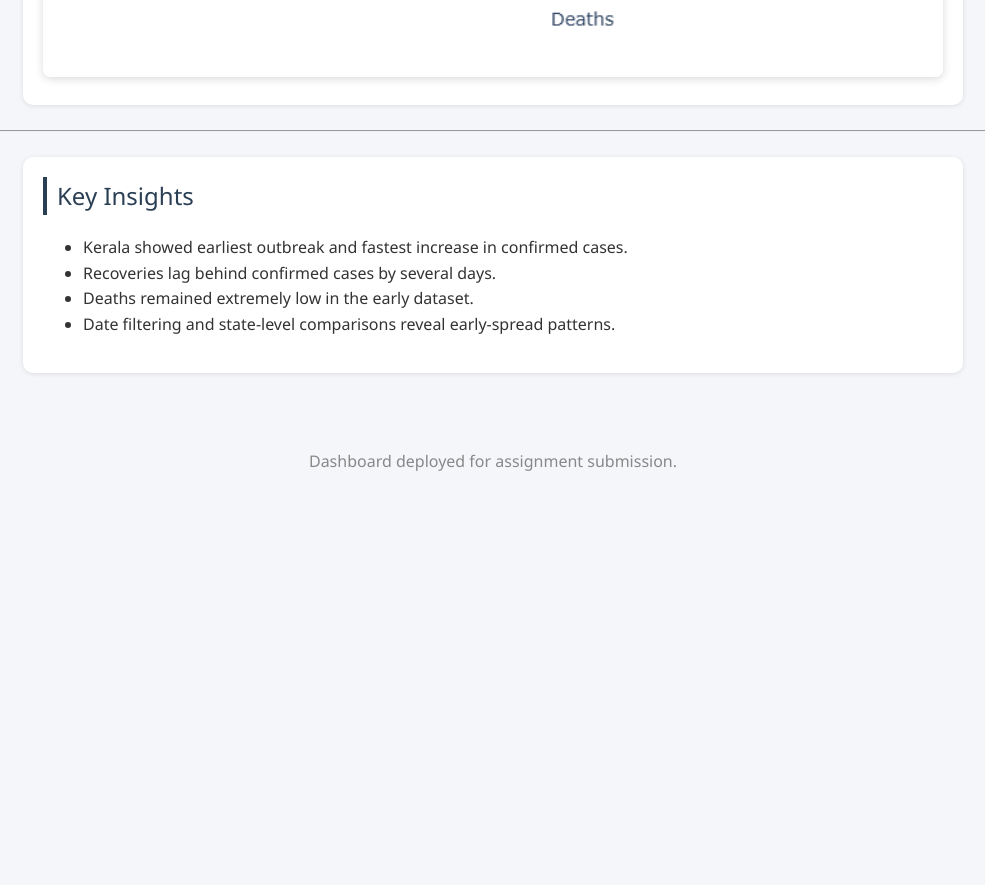
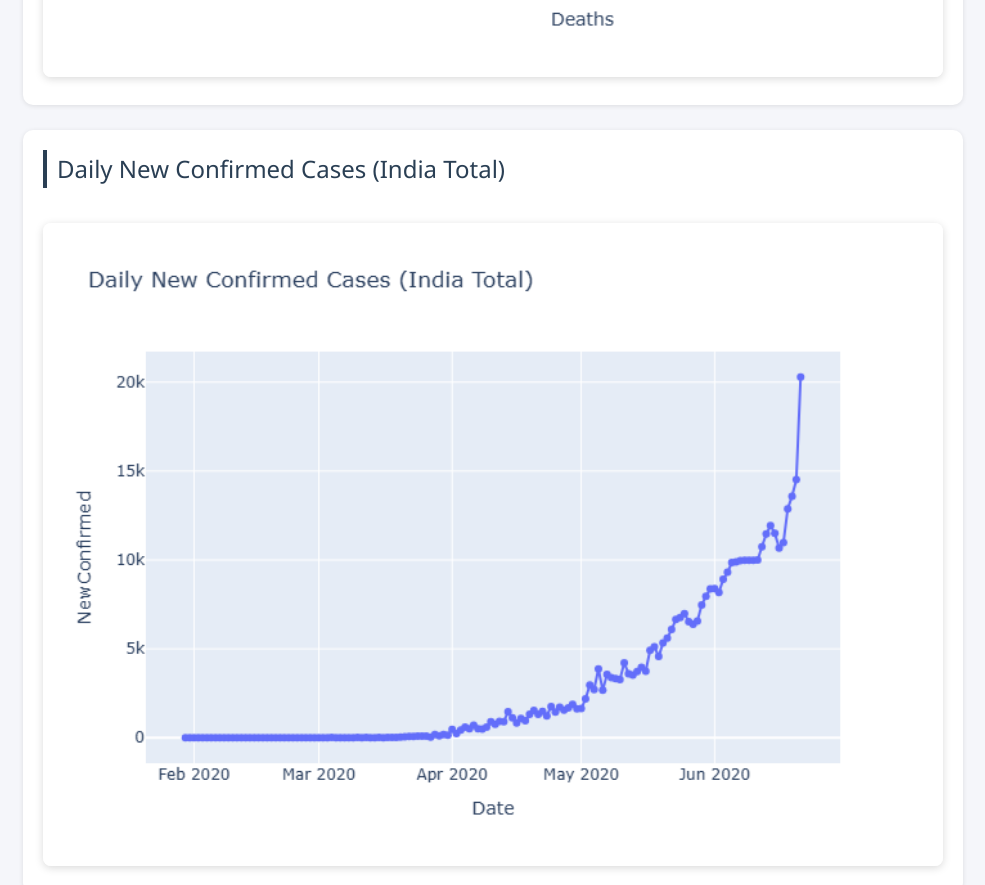
Before and after one commit to sanjanasamhi/Homework6_Sanjana_Kondam, a plain HTML site: page index.html in a window 1280 px wide. Shown: the part 2720-3605 px from the top of the page, without its empty margins (147-1132 px from the left). Before the commit the page ends 3231 px from the top, so only its background shows below. Drawn offline with Linux system fonts and the light colour scheme.

Commit message:
Add files via upload

```diff
--- a/index.html
+++ b/index.html
@@ -1,10 +1,12 @@
 <!DOCTYPE html>
 <html lang="en">
+
 <head>
   <meta charset="UTF-8">
   <title>COVID-19 India – Data Analysis Dashboard</title>
   <link rel="stylesheet" href="style.css">
 </head>
+
 <body>
 
   <header>
@@ -49,6 +51,12 @@
     <h2>Total Deaths by State</h2>
     <img src="assets/total_deaths_by_state.png" class="viz-img">
   </section>
+  <!-- Daily New Confirmed Cases -->
+  <section>
+    <h2>Daily New Confirmed Cases (India Total)</h2>
+    <img src="assets/daily_new_cases.png" class="viz-img">
+  </section>
+
 
   <hr>
 
@@ -76,10 +84,11 @@
       const state = stateSelect.value;
 
       // Update image src paths dynamically
-       confirmedChart.src = `assets/confirmed_${state}_143.png`;
+      confirmedChart.src = `assets/confirmed_${state}_143.png`;
       scatterChart.src = `assets/scatter_${state}.png`;
     });
   </script>
 
 </body>
+
 </html>
```
